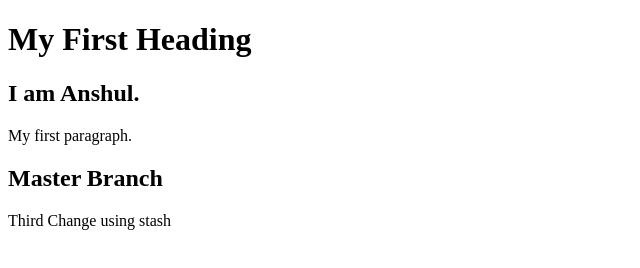
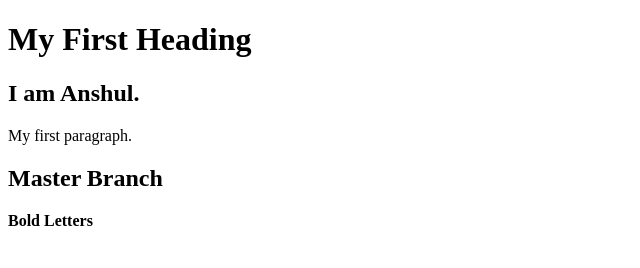
Before and after one commit to anshulnew19-java/Git-Learning, a plain HTML site: page index.html in a window 1280 px wide. Shown: the whole page, without its empty margins (0-640 px from the left). Drawn offline with Linux system fonts and the light colour scheme.

Commit message:
commit secoend stash changes

```diff
--- a/index.html
+++ b/index.html
@@ -7,6 +7,6 @@
 <h2>I am Anshul.</h2>
 <p>My first paragraph.</p>
 <h2>Master Branch</h2>
-<p>Third Change using stash</p>
+<b>Bold Letters</b>
 </body>
 </html>
```
